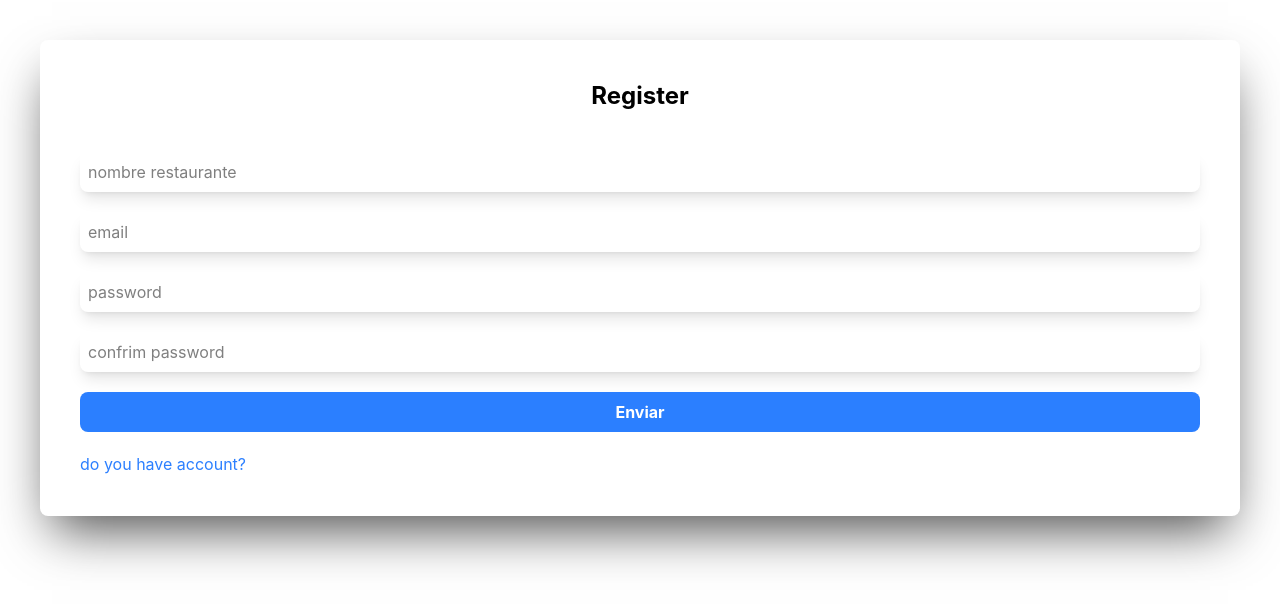
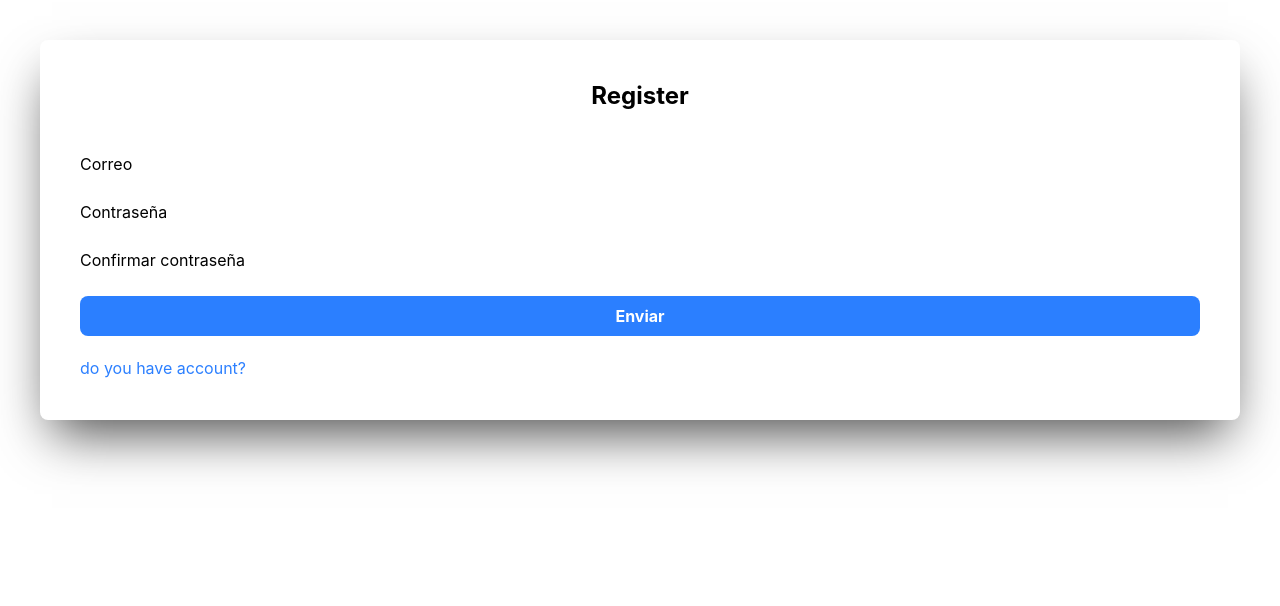
Before and after one commit to and1ru/restaurante-front, a React (Vite) app: page /register in a window 1280 px wide. Shown: the top 606 px of the page. Built offline with nearby package versions, Linux system fonts and the light colour scheme.

Commit message:
se creo un componente formulario para el login y register; se le puso a la pagina de cada una

```diff
--- /dev/null
+++ b/src/components/login-form-component.tsx
@@ -0,0 +1,30 @@
+import { useNavigate } from "react-router-dom";
+import { Input } from "./input-component";
+import { zodResolver } from "@hookform/resolvers/zod";
+import { loginSchema, type loginType } from "../schemas/login";
+import { useForm, type SubmitHandler } from "react-hook-form";
+
+export const LoginForm = () => {
+    const navegar = useNavigate()
+
+    const {control, handleSubmit, formState: {errors}} = useForm<loginType>({
+        defaultValues: {
+            email: "",
+            password: ""
+        },
+        mode: "onBlur",
+        resolver: zodResolver(loginSchema)
+    })
+
+    const handleForm:SubmitHandler<loginType> = (data) => {
+        console.log(data)
+        navegar("/private/dashboard", {replace:true})
+    }
+  return (
+        <form onSubmit={handleSubmit(handleForm)} className="flex flex-col">
+            <Input control={control} label="Correo" name="email" type="text" error={errors.email}/>
+            <Input control={control} label="Contraseña" name="password" type="password" error={errors.password}/>
+            <button className="p-2 rounded-lg w-full bg-blue-500 text-white font-bold hover:bg-blue-600 button-transform mb-5">Enviar</button>
+        </form>
+  );
+};
--- /dev/null
+++ b/src/components/register-form-component.tsx
@@ -0,0 +1,31 @@
+import { useNavigate } from "react-router-dom";
+import { Input } from "./input-component";
+import { zodResolver } from "@hookform/resolvers/zod";
+import { useForm, type SubmitHandler } from "react-hook-form";
+import { registerSchema, type registerType } from "../schemas/register";
+
+export const RegisterForm = () => {
+    const navegar = useNavigate()
+
+    const {control, handleSubmit, formState: {errors}} = useForm<registerType>({
+        defaultValues: {
+            email: "",
+            password: ""
+        },
+        mode: "onBlur",
+        resolver: zodResolver(registerSchema)
+    })
+
+    const handleForm:SubmitHandler<registerType> = (data) => {
+        console.log(data)
+        navegar("/private/dashboard", {replace:true})
+    }
+  return (
+        <form onSubmit={handleSubmit(handleForm)} className="flex flex-col">
+            <Input control={control} label="Correo" name="email" type="text" error={errors.email}/>
+            <Input control={control} label="Contraseña" name="password" type="password" error={errors.password}/>
+            <Input control={control} label="Confirmar contraseña" name="confirmPassword" type="password" error={errors.confirmPassword}></Input>
+            <button className="p-2 rounded-lg w-full bg-blue-500 text-white font-bold hover:bg-blue-600 button-transform mb-5">Enviar</button>
+        </form>
+  );
+};
--- a/src/page/login-page.tsx
+++ b/src/page/login-page.tsx
@@ -1,35 +1,12 @@
-import { useForm, type SubmitHandler } from "react-hook-form";
-import { Link, useNavigate } from "react-router-dom";
-import { loginSchema, type loginType } from "../schemas/login";
-import { zodResolver } from "@hookform/resolvers/zod";
-import { Input } from "../components/input-component";
+import { Link } from "react-router-dom";
+import { LoginForm } from "../components/login-form-component";
 
 export const LoginPage = () => {
-    const navegar = useNavigate()
-
-    const {control, handleSubmit, formState: {errors}} = useForm<loginType>({
-        defaultValues: {
-            email: "",
-            password: ""
-        },
-        mode: "onBlur",
-        resolver: zodResolver(loginSchema)
-    })
-
-    const handleForm:SubmitHandler<loginType> = (data) => {
-        console.log(data)
-        navegar("/private/dashboard", {replace:true})
-    }
-
   return (
     <main className="p-10">
         <div className="p-10 shadow-2xl rounded-lg shadow-black/70">
             <h1 className="text-center text-2xl font-bold mb-10">Login</h1>
-            <form onSubmit={handleSubmit(handleForm)} className="flex flex-col">
-                <Input control={control} label="Correo" name="email" type="text" error={errors.email}/>
-                <Input control={control} label="Contraseña" name="password" type="password" error={errors.password}/>
-                <button className="p-2 rounded-lg w-full bg-blue-500 text-white font-bold hover:bg-blue-600 button-transform mb-5">Enviar</button>
-            </form>
+            <LoginForm/>
             <Link to="/register" className="text-blue-500 cursor-pointer" >don't you have account?</Link>
         </div>
     </main>
--- a/src/page/register-page.tsx
+++ b/src/page/register-page.tsx
@@ -1,30 +1,13 @@
-import { Link, useNavigate } from "react-router-dom";
+import { Link } from "react-router-dom";
+import { RegisterForm } from "../components/register-form-component";
 
 export const RegisterPage = () => {
-
-    const navegar = useNavigate()
-
-    function handleForm(e:React.SubmitEvent<HTMLFormElement>) {
-        e.preventDefault()
-    }
-
-    const handleClick = () => {
-        navegar("/login", {replace:true})
-    }
 
   return (
     <main className="p-10">
         <div className="p-10 shadow-2xl rounded-lg shadow-black/70">
             <h1 className="text-center text-2xl font-bold mb-10">Register</h1>
-            <form onSubmit={handleForm}>
-                <input type="text" placeholder="nombre restaurante" className="p-2 shadow-lg rounded-lg mb-5 w-full" />
-                <input type="email" placeholder="email" className="p-2 shadow-lg rounded-lg mb-5 w-full" />
-                <input type="password" placeholder="password" className="p-2 shadow-lg rounded-lg mb-5 w-full" />
-                <input type="password" placeholder="confrim password" className="p-2 shadow-lg rounded-lg mb-5 w-full" />
-                <button
-                onClick={handleClick}
-                className="p-2 rounded-lg w-full bg-blue-500 text-white font-bold hover:bg-blue-600 button-transform mb-5">Enviar</button>
-            </form>
+            <RegisterForm/>
             <Link to="/login" className="text-blue-500 cursor-pointer" >do you have account?</Link>
         </div>
     </main>
--- a/src/schemas/register.ts
+++ b/src/schemas/register.ts
@@ -1,6 +1,6 @@
 import z from 'zod'
 
-const registerSchema = z.object({
+export const registerSchema = z.object({
     email: z.email(),
     password: z.string(),
     confirmPassword: z.string()
```
